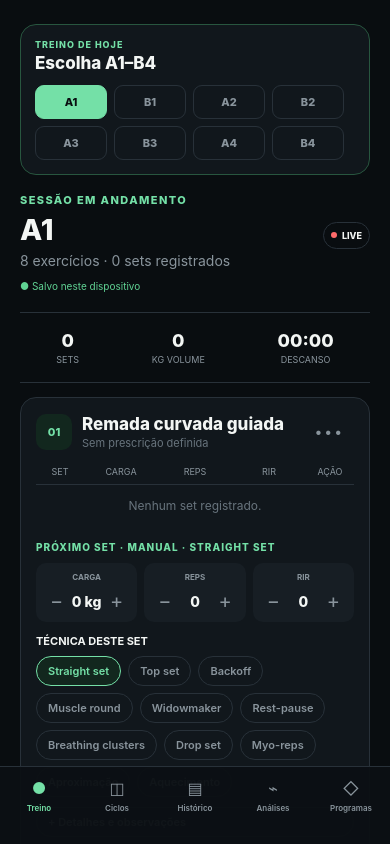
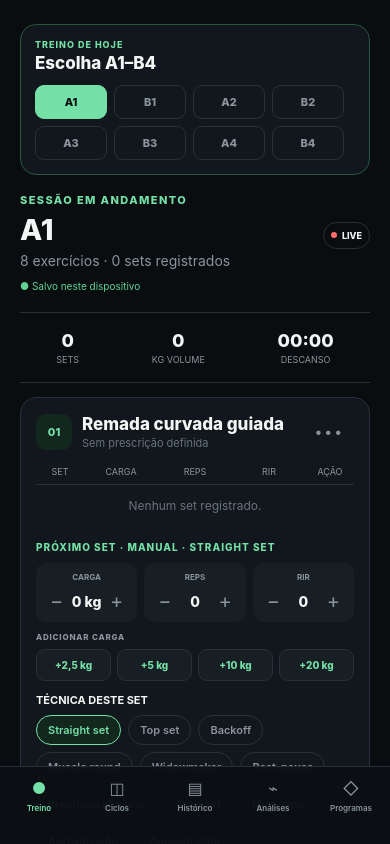
Before and after one commit to lucassbragaa/setlog, a React Native app: screen / in a window 390 px wide. Built offline with nearby package versions, Linux system fonts and the light colour scheme.

Commit message:
Add quick weight increments

```diff
--- a/src/screens/WorkoutScreen.tsx
+++ b/src/screens/WorkoutScreen.tsx
@@ -104,9 +104,19 @@ function ExerciseCard({ block, index, onChange, onRemove }: {
         {nextPrescription ? <Text style={styles.target}>META {nextPrescription.repRange[0]}–{nextPrescription.repRange[1]} REPS · RIR {nextPrescription.rirRange[0]}–{nextPrescription.rirRange[1]}</Text> : null}
       </View>
       <View style={styles.steppers}>
-        <Stepper label="CARGA" value={weight} suffix=" kg" step={2.5} onChange={setWeight} />
+        <Stepper label="CARGA" value={weight} suffix=" kg" step={0.5} onChange={setWeight} />
         <Stepper label="REPS" value={reps} max={100} onChange={setReps} />
         <Stepper label="RIR" value={rir} max={10} onChange={setRir} />
+      </View>
+      <View style={styles.quickWeights}>
+        <Text style={styles.quickWeightsLabel}>ADICIONAR CARGA</Text>
+        <View style={styles.quickWeightsRow}>
+          {[2.5, 5, 10, 20].map(amount => (
+            <Pressable key={amount} style={styles.quickWeight} onPress={() => setWeight(value => Math.min(999, value + amount))}>
+              <Text style={styles.quickWeightText}>{'+' + String(amount).replace('.', ',') + ' kg'}</Text>
+            </Pressable>
+          ))}
+        </View>
       </View>
 
       <Text style={styles.detailTitle}>TÉCNICA DESTE SET</Text>
@@ -293,6 +303,11 @@ const styles = StyleSheet.create({
   next: { color: colors.accent, fontSize: 10, fontWeight: '800', letterSpacing: 1 },
   target: { color: colors.muted, fontSize: 10, marginTop: 4 },
   steppers: { flexDirection: 'row', gap: 7, marginTop: 10 },
+  quickWeights: { marginTop: 10 },
+  quickWeightsLabel: { color: colors.muted, fontSize: 8, fontWeight: '800', letterSpacing: 0.8, marginBottom: 7 },
+  quickWeightsRow: { flexDirection: 'row', gap: 6 },
+  quickWeight: { flex: 1, backgroundColor: colors.elevated, borderColor: colors.border, borderWidth: 1, borderRadius: 9, paddingVertical: 9, alignItems: 'center' },
+  quickWeightText: { color: colors.accent, fontSize: 10, fontWeight: '800' },
   chips: { flexDirection: 'row', gap: 7, flexWrap: 'wrap', alignItems: 'center', marginTop: 8, marginBottom: 10 },
   details: { backgroundColor: colors.elevated, borderRadius: 11, padding: 12, marginTop: 10 },
   detailTitle: { color: colors.text, fontSize: 11, fontWeight: '700', marginTop: 12 },
```
